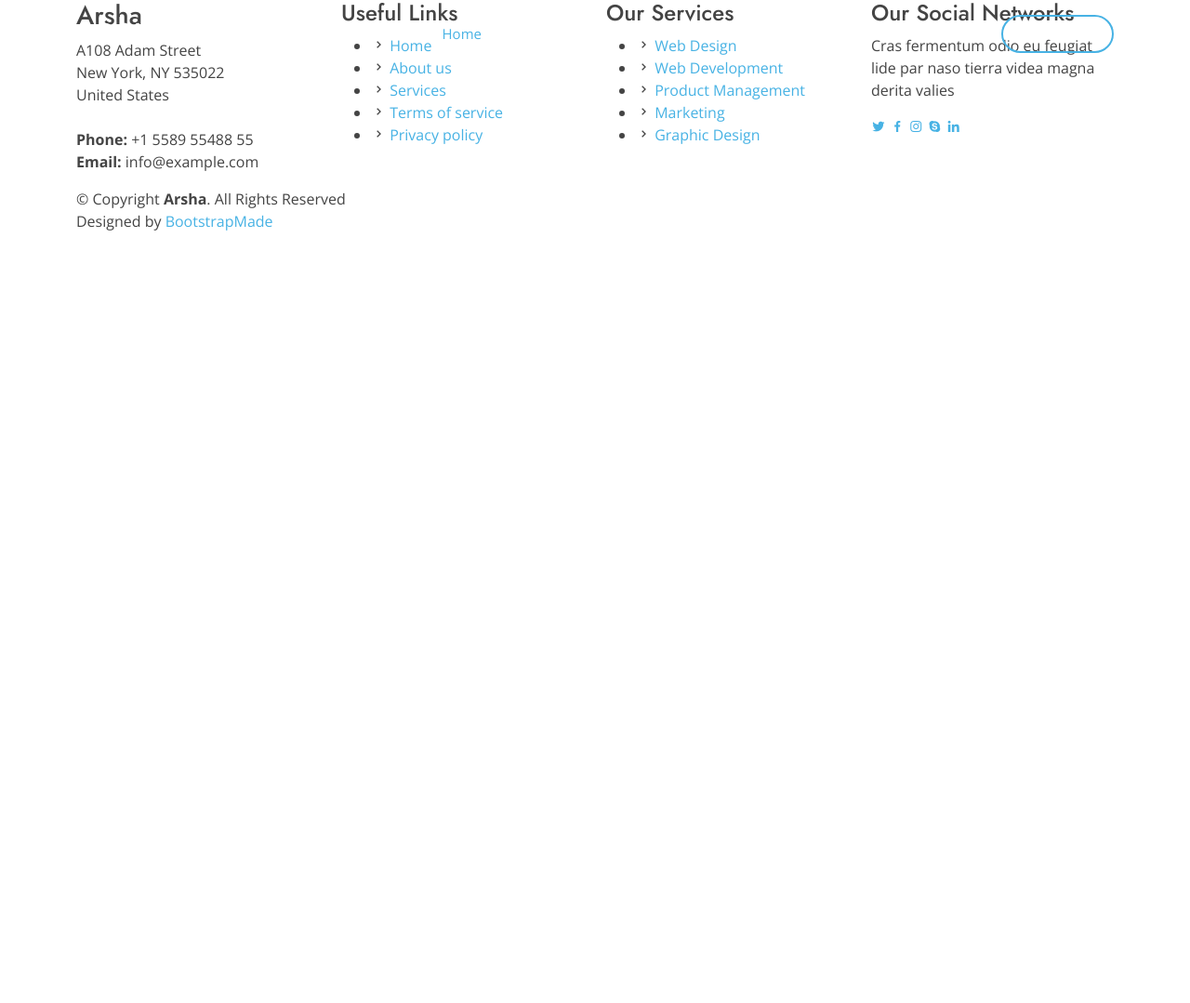
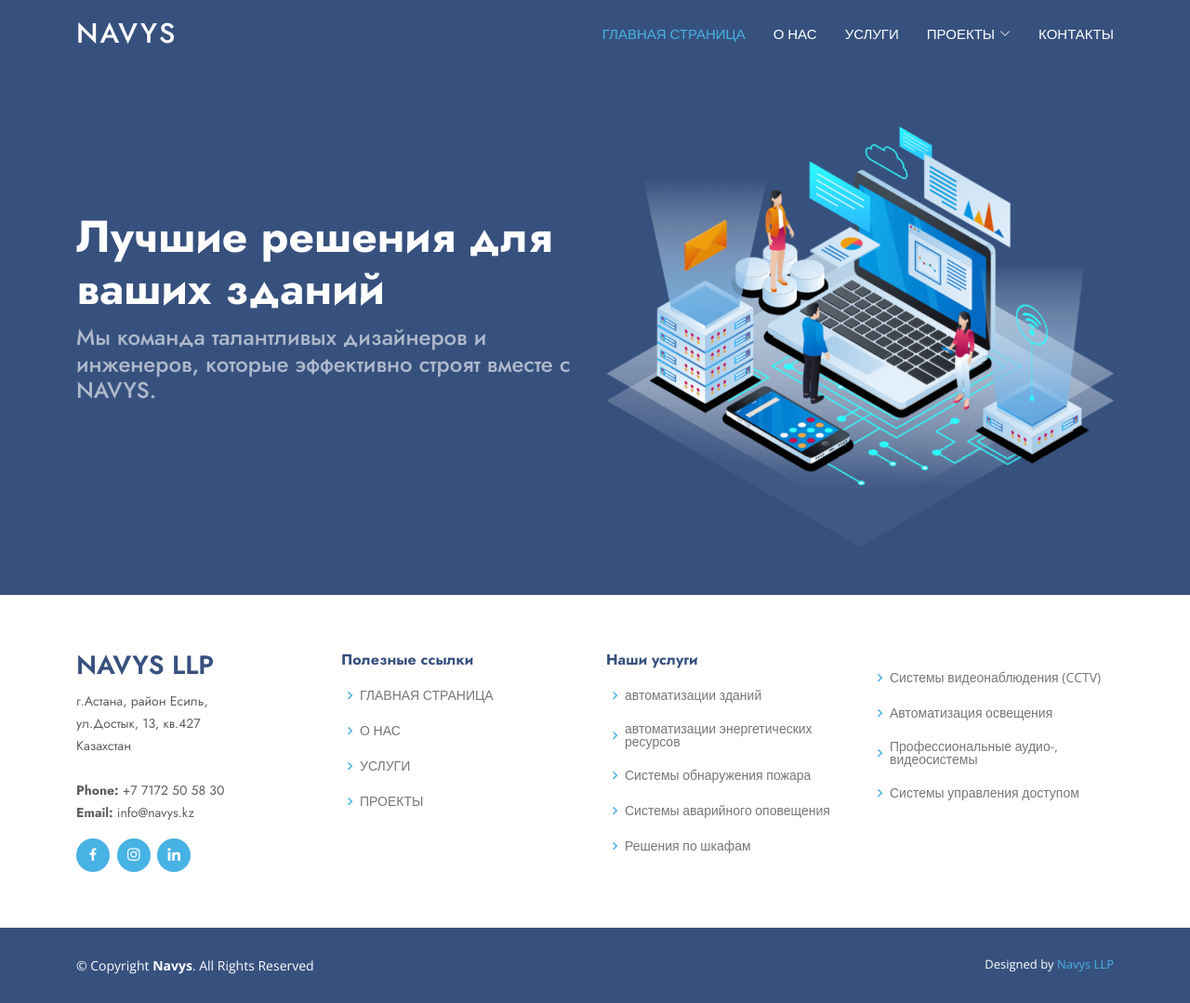
Before and after one commit to muratonatnavys/vs_projects, a Django app: page / in a window 1280 px wide. Shown: the whole page at 93% size. Before the commit the page ends 248 px from the top, so only its background shows below. Run offline with Django 4.2, Linux system fonts and the light colour scheme; some libraries are stand-ins or nearby versions.

Commit message:
"first commit"

```diff
--- a/templates/base.html
+++ b/templates/base.html
@@ -8,12 +8,12 @@
   <meta charset="utf-8">
   <meta content="width=device-width, initial-scale=1.0" name="viewport">
 
-  <title>Arsha Bootstrap Template - Index</title>
+  <title>Navys LLP</title>
   <meta content="" name="description">
   <meta content="" name="keywords">
 
   <!-- Favicons -->
-  <link href="{% static 'assets/img/favicon.png'%}" rel="icon">
+  <link href="{% static 'assets/img/img.png' %}" rel="icon">
   <link href="{% static 'assets/img/apple-touch-icon.png' %}" rel="apple-touch-icon">
 
   <!-- Google Fonts -->
@@ -26,7 +26,7 @@
   <link href="{% static 'assets/vendor/boxicons/css/boxicons.min.css' %}" rel="stylesheet">
   <link href="{% static 'assets/vendor/glightbox/css/glightbox.min.css' %}" rel="stylesheet">
   <link href="{% static 'assets/vendor/remixicon/remixicon.css' %}" rel="stylesheet">
-  <link href="{% static 'assets/vendor/swiper/swiper-bundle.min.css' %}" rel="stylesheet">
+  <link href="{% static 'assets/vendor/swiper/swiper-bundle.min.css' %} rel="stylesheet">
 
   <!-- Template Main CSS File -->
   <link href="{% static 'assets/css/style.css' %}" rel="stylesheet">
@@ -46,36 +46,26 @@
   <header id="header" class="fixed-top ">
     <div class="container d-flex align-items-center">
 
-      <h1 class="logo me-auto"><a href="index.html">Arsha</a></h1>
+      <h1 class="logo me-auto"><a href="index.html">Navys</a></h1>
       <!-- Uncomment below if you prefer to use an image logo -->
       <!-- <a href="index.html" class="logo me-auto"><img src="assets/img/logo.png" alt="" class="img-fluid"></a>-->
 
       <nav id="navbar" class="navbar">
         <ul>
-          <li><a class="nav-link scrollto active" href="#hero">Home</a></li>
-          <li><a class="nav-link scrollto" href="#about">About</a></li>
-          <li><a class="nav-link scrollto" href="#services">Services</a></li>
-          <li><a class="nav-link   scrollto" href="#portfolio">Portfolio</a></li>
-          <li><a class="nav-link scrollto" href="#team">Team</a></li>
-          <li class="dropdown"><a href="#"><span>Drop Down</span> <i class="bi bi-chevron-down"></i></a>
+          <li><a class="nav-link scrollto active" href="#hero">
+            ГЛАВНАЯ СТРАНИЦА</a></li>
+          <li><a class="nav-link scrollto" href="#about">О НАС</a></li>
+          <li><a class="nav-link scrollto" href="#services">УСЛУГИ</a></li>
+          <li class="dropdown"><a href="#"><span>ПРОЕКТЫ</span> <i class="bi bi-chevron-down"></i></a>
             <ul>
               <li><a href="#">Drop Down 1</a></li>
-              <li class="dropdown"><a href="#"><span>Deep Drop Down</span> <i class="bi bi-chevron-right"></i></a>
-                <ul>
-                  <li><a href="#">Deep Drop Down 1</a></li>
-                  <li><a href="#">Deep Drop Down 2</a></li>
-                  <li><a href="#">Deep Drop Down 3</a></li>
-                  <li><a href="#">Deep Drop Down 4</a></li>
-                  <li><a href="#">Deep Drop Down 5</a></li>
-                </ul>
-              </li>
               <li><a href="#">Drop Down 2</a></li>
               <li><a href="#">Drop Down 3</a></li>
               <li><a href="#">Drop Down 4</a></li>
             </ul>
           </li>
-          <li><a class="nav-link scrollto" href="#contact">Contact</a></li>
-          <li><a class="getstarted scrollto" href="#about">Get Started</a></li>
+          <li><a class="nav-link scrollto" href="#contact">КОНТАКТЫ</a></li>
+
         </ul>
         <i class="bi bi-list mobile-nav-toggle"></i>
       </nav><!-- .navbar -->
@@ -83,70 +73,101 @@
     </div>
   </header><!-- End Header -->
 
+  <!-- ======= Hero Section ======= -->
+  <section id="hero" class="d-flex align-items-center">
+
+    <div class="container">
+      <div class="row">
+        <div class="col-lg-6 d-flex flex-column justify-content-center pt-4 pt-lg-0 order-2 order-lg-1" data-aos="fade-up" data-aos-delay="200">
+          <h1>Лучшие решения для ваших зданий</h1>
+          <h2>Мы команда талантливых дизайнеров и инженеров, которые эффективно строят вместе с NAVYS.</h2>
+          <div class="d-flex justify-content-center justify-content-lg-start">
+
+
+          </div>
+        </div>
+        <div class="col-lg-6 order-1 order-lg-2 hero-img" data-aos="zoom-in" data-aos-delay="200">
+          <img src="{% static 'assets/img/hero-img.png' %}" class="img-fluid animated" alt="">
+        </div>
+      </div>
+    </div>
+
+  </section><!-- End Hero -->
+
+  <!-- ======= Hero Section ======= -->
+
+
+
+
+  <!-- ======= Footer ======= -->
+  <footer id="footer">
+
+
 
     <div class="footer-top">
       <div class="container">
         <div class="row">
 
           <div class="col-lg-3 col-md-6 footer-contact">
-          <h3>Arsha</h3>
+            <h3>Navys LLP</h3>
             <p>
-            A108 Adam Street <br>
-            New York, NY 535022<br>
-            United States <br><br>
-            <strong>Phone:</strong> +1 5589 55488 55<br>
-            <strong>Email:</strong> info@example.com<br>
+              г.Астана, район Есиль,  <br>
+              ул.Достык, 13, кв.427<br>
+              Казахстан <br><br>
+              <strong>Phone:</strong> +7 7172 50 58 30 <br>
+              <strong>Email:</strong>  info@navys.kz<br>
             </p>
+            <div class="social-links mt-3">
+
+              <a href="#" class="facebook"><i class="bx bxl-facebook"></i></a>
+              <a href="#" class="instagram"><i class="bx bxl-instagram"></i></a>
+              <a href="#" class="linkedin"><i class="bx bxl-linkedin"></i></a>
+            </div>
           </div>
 
           <div class="col-lg-3 col-md-6 footer-links">
-          <h4>Useful Links</h4>
+            <h4>Полезные ссылки</h4>
             <ul>
-            <li><i class="bx bx-chevron-right"></i> <a href="#">Home</a></li>
-            <li><i class="bx bx-chevron-right"></i> <a href="#">About us</a></li>
-            <li><i class="bx bx-chevron-right"></i> <a href="#">Services</a></li>
-            <li><i class="bx bx-chevron-right"></i> <a href="#">Terms of service</a></li>
-            <li><i class="bx bx-chevron-right"></i> <a href="#">Privacy policy</a></li>
+              <li><i class="bx bx-chevron-right"></i> <a href="#">ГЛАВНАЯ СТРАНИЦА</a></li>
+              <li><i class="bx bx-chevron-right"></i> <a href="#">О НАС</a></li>
+              <li><i class="bx bx-chevron-right"></i> <a href="#">УСЛУГИ</a></li>
+              <li><i class="bx bx-chevron-right"></i> <a href="#">ПРОЕКТЫ</a></li>
+
             </ul>
           </div>
 
           <div class="col-lg-3 col-md-6 footer-links">
-          <h4>Our Services</h4>
+            <h4>Наши услуги</h4>
             <ul>
-            <li><i class="bx bx-chevron-right"></i> <a href="#">Web Design</a></li>
-            <li><i class="bx bx-chevron-right"></i> <a href="#">Web Development</a></li>
-            <li><i class="bx bx-chevron-right"></i> <a href="#">Product Management</a></li>
-            <li><i class="bx bx-chevron-right"></i> <a href="#">Marketing</a></li>
-            <li><i class="bx bx-chevron-right"></i> <a href="#">Graphic Design</a></li>
+              <li><i class="bx bx-chevron-right"></i> <a href="#">автоматизации зданий</a></li>
+              <li><i class="bx bx-chevron-right"></i> <a href="#">автоматизации энергетических ресурсов </a></li>
+              <li><i class="bx bx-chevron-right"></i> <a href="#">Системы обнаружения пожара </a></li>
+              <li><i class="bx bx-chevron-right"></i> <a href="#">Системы аварийного оповещения</a></li>
+              <li><i class="bx bx-chevron-right"></i> <a href="#">Решения по шкафам</a></li>
             </ul>
           </div>
-
           <div class="col-lg-3 col-md-6 footer-links">
-          <h4>Our Social Networks</h4>
-          <p>Cras fermentum odio eu feugiat lide par naso tierra videa magna derita valies</p>
-          <div class="social-links mt-3">
-            <a href="#" class="twitter"><i class="bx bxl-twitter"></i></a>
-            <a href="#" class="facebook"><i class="bx bxl-facebook"></i></a>
-            <a href="#" class="instagram"><i class="bx bxl-instagram"></i></a>
-            <a href="#" class="google-plus"><i class="bx bxl-skype"></i></a>
-            <a href="#" class="linkedin"><i class="bx bxl-linkedin"></i></a>
-          </div>
-        </div>
-
+            <h4></h4>
+            <ul>
+              <li><i class="bx bx-chevron-right"></i> <a href="#">Системы видеонаблюдения (CCTV)</a></li>
+              <li><i class="bx bx-chevron-right"></i> <a href="#">Автоматизация освещения</a></li>
+              <li><i class="bx bx-chevron-right"></i> <a href="#">Профессиональные аудио-, видеосистемы </a></li>
+              <li><i class="bx bx-chevron-right"></i> <a href="#">Системы управления доступом </a></li>
+            </ul>
           </div>
         </div>
       </div>
-
+    </div>
     <div class="container footer-bottom clearfix">
       <div class="copyright">
-      &copy; Copyright <strong><span>Arsha</span></strong>. All Rights Reserved
+        &copy; Copyright <strong><span>Navys</span></strong>. All Rights Reserved
       </div>
       <div class="credits">
         <!-- All the links in the footer should remain intact. -->
         <!-- You can delete the links only if you purchased the pro version. -->
         <!-- Licensing information: https://bootstrapmade.com/license/ -->
         <!-- Purchase the pro version with working PHP/AJAX contact form: https://bootstrapmade.com/arsha-free-bootstrap-html-template-corporate/ -->
-      Designed by <a href="https://bootstrapmade.com/">BootstrapMade</a>
+        Designed by <a href="https://navys.kz/">Navys LLP</a>
       </div>
     </div>
   </footer><!-- End Footer -->
@@ -160,7 +181,7 @@
   <script src="{% static 'assets/vendor/glightbox/js/glightbox.min.js' %}"></script>
   <script src="{% static 'assets/vendor/isotope-layout/isotope.pkgd.min.js' %}"></script>
   <script src="{% static 'assets/vendor/swiper/swiper-bundle.min.js' %}"></script>
-<script src="{% static 'assets/vendor/waypoints/noframework.waypoints.js'%}"></script>
+  <script src="{% static 'assets/vendor/waypoints/noframework.waypoints.js' %}"></script>
   <script src="{% static 'assets/vendor/php-email-form/validate.js' %}"></script>
 
   <!-- Template Main JS File -->
```
Also changed, not shown: templates/base copy.html (added, +171 -0 lines), apps/about/admin.py (line endings or trailing spaces), static/assets/img/img.png (added), 4 other files. Lines whose indentation alone changed are shown as unchanged.
